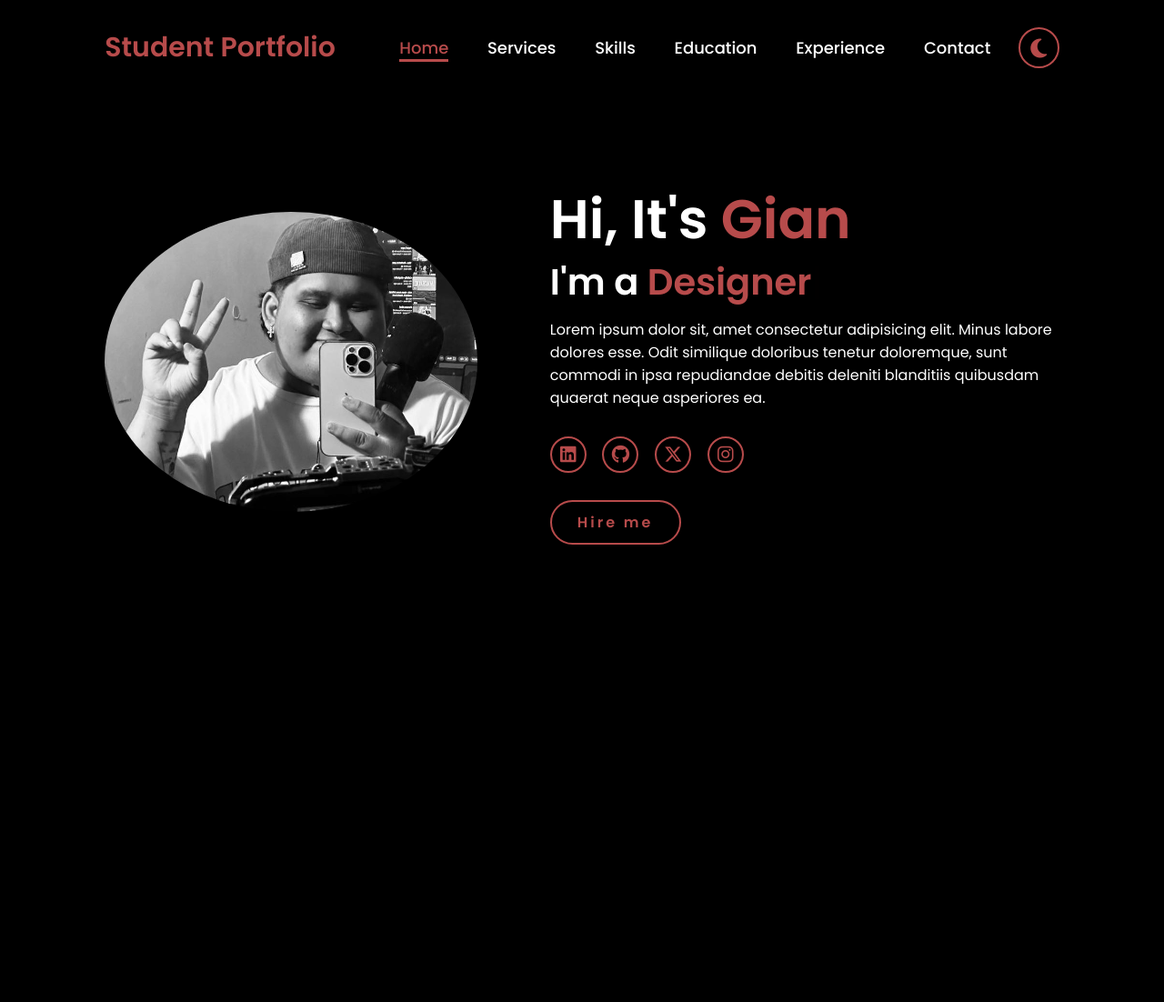
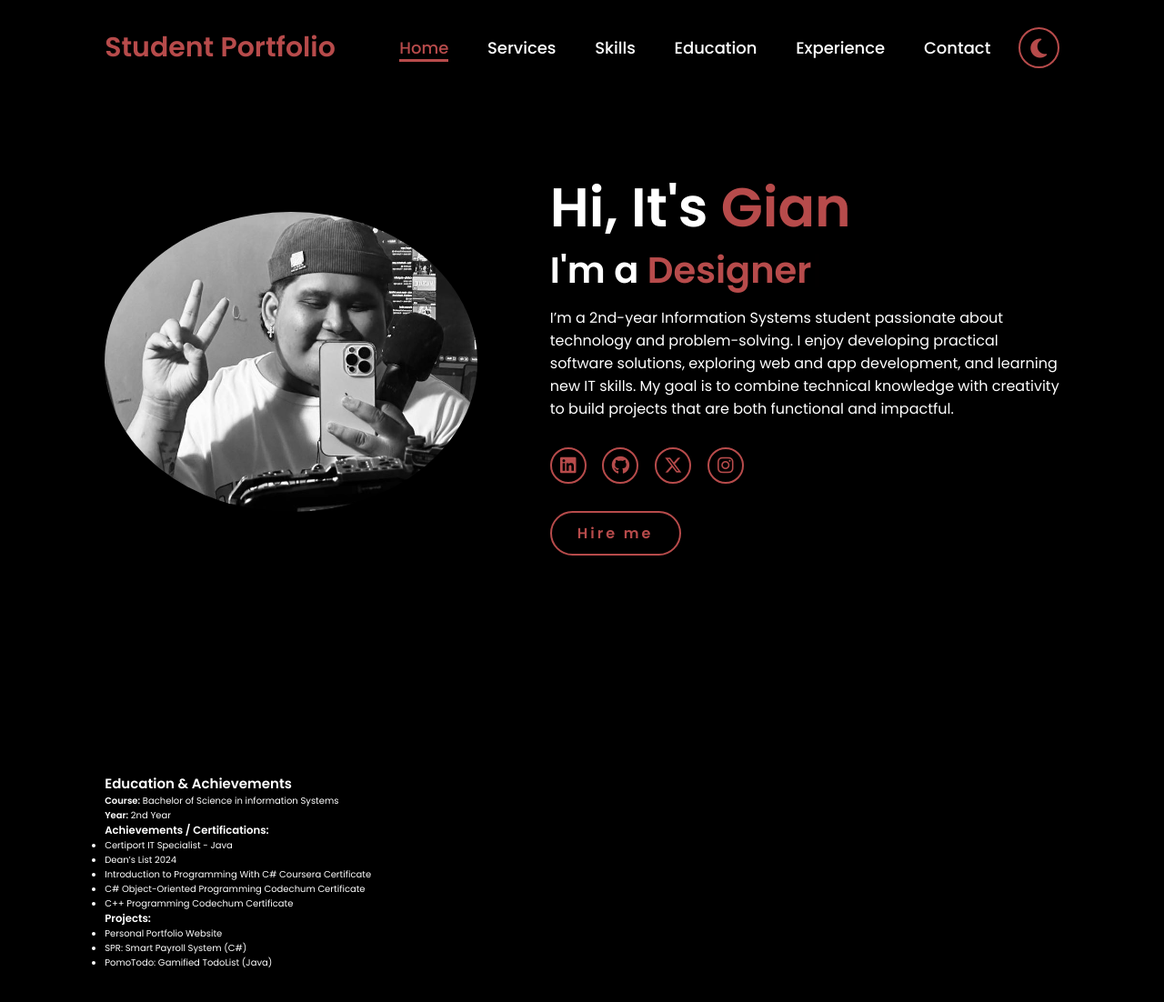
Before and after one commit to gcMachitar/portfolio-word, a plain HTML site: page index.html in a window 1280 px wide. Shown: the whole page at 91% size. Before the commit the page ends 800 px from the top, so only its background shows below. Drawn offline with nearby package versions, Linux system fonts and the light colour scheme.

Commit message:
Revise navigation and add education section
Updated the navigation links and added an education section with details about the course, achievements, and projects.

```diff
--- a/index.html
+++ b/index.html
@@ -15,12 +15,12 @@
         <a href="#" class="logo">Student Portfolio</a>
 
         <nav>
-            <a href="#" class="active"> Home</a>
-            <a href="#" >Services</a>
-            <a href="#" >Skills</a>
-            <a href="#" >Education</a>
-            <a href="#" >Experience</a>
-            <a href="#" >Contact</a>
+            <a href="#" class="active">Home</a>
+            <a href="#">Services</a>
+            <a href="#">Skills</a>
+            <a href="#education">Education</a>
+            <a href="#">Experience</a>
+            <a href="#">Contact</a>
         </nav>
 
         <!-- Dark/Light mode button -->
@@ -29,6 +29,7 @@
         </button>
     </header>
 
+    <!-- HOME SECTION -->
     <section class="home">
         <div class="home-img">
             <img src="main.jpg" alt="My Photo">
@@ -36,7 +37,7 @@
         <div class="home-content">
             <h1>Hi, It's <span>Gian</span></h1>
             <h3 class="typing-text">I'm a <span class="text"></span></h3>
-            <p>Lorem ipsum dolor sit, amet consectetur adipisicing elit. Minus labore dolores esse. Odit similique doloribus tenetur doloremque, sunt commodi in ipsa repudiandae debitis deleniti blanditiis quibusdam quaerat neque asperiores ea.</p>
+            <p>I’m a 2nd-year Information Systems student passionate about technology and problem-solving. I enjoy developing practical software solutions, exploring web and app development, and learning new IT skills. My goal is to combine technical knowledge with creativity to build projects that are both functional and impactful.</p>
             <div class="social-icons">
                 <a href="#"><i class="fa-brands fa-linkedin"></i></a>
                 <a href="#"><i class="fa-brands fa-github"></i></a>
@@ -47,6 +48,29 @@
         </div>
     </section>
 
+    <!-- EDUCATION SECTION -->
+    <section id="education" class="education">
+        <h2>Education & Achievements</h2>
+        <p><strong>Course:</strong> Bachelor of Science in information Systems</p>
+        <p><strong>Year:</strong> 2nd Year</p>
+
+        <h3>Achievements / Certifications:</h3>
+        <ul>
+            <li>Certiport IT Specialist - Java</li>
+            <li>Dean’s List 2024</li>
+            <li>Introduction to Programming With C# Coursera Certificate</li>
+            <li>C# Object-Oriented Programming Codechum Certificate</li>
+            <li>C++ Programming Codechum Certificate</li>
+        </ul>
+
+        <h3>Projects:</h3>
+        <ul>
+            <li>Personal Portfolio Website</li>
+            <li>SPR: Smart Payroll System (C#)</li>
+            <li>PomoTodo: Gamified TodoList (Java)</li>
+        </ul>
+    </section>
+
     <script src="script.js"></script>
 </body>
 </html>
```
